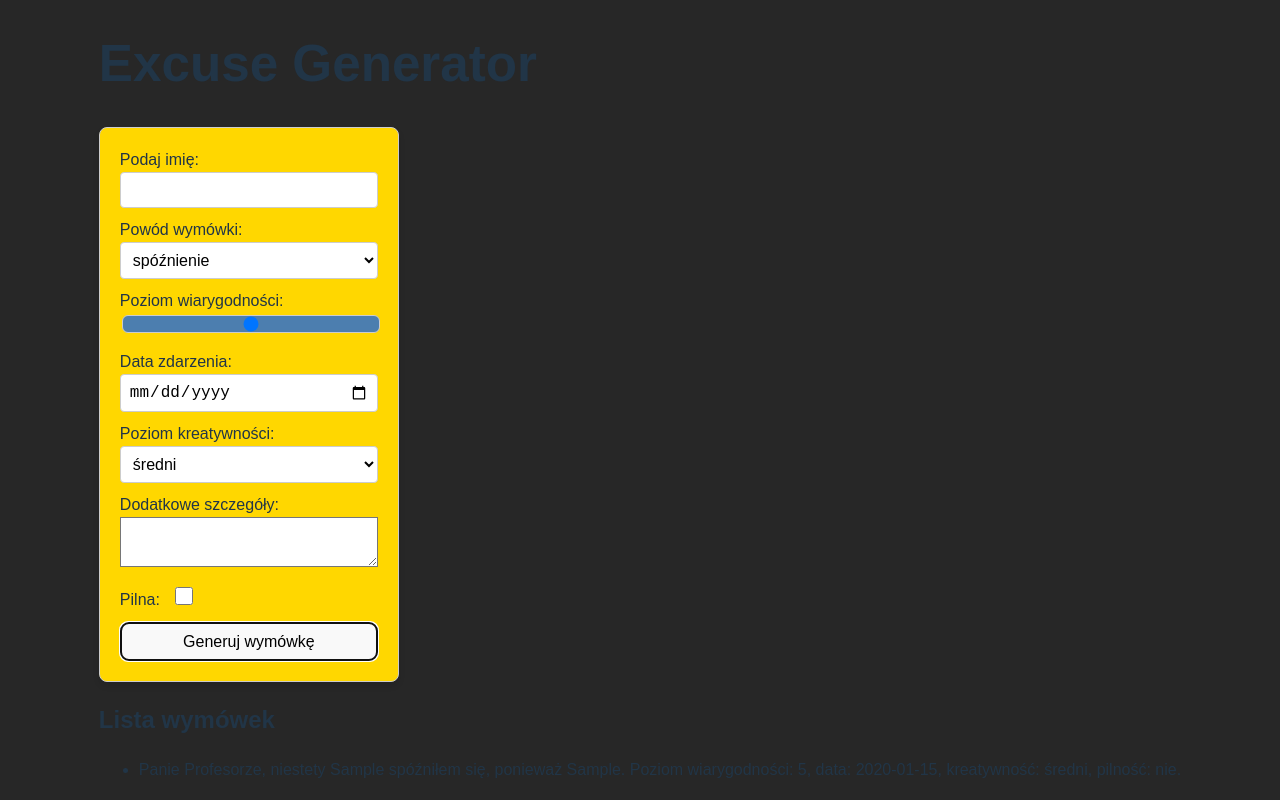
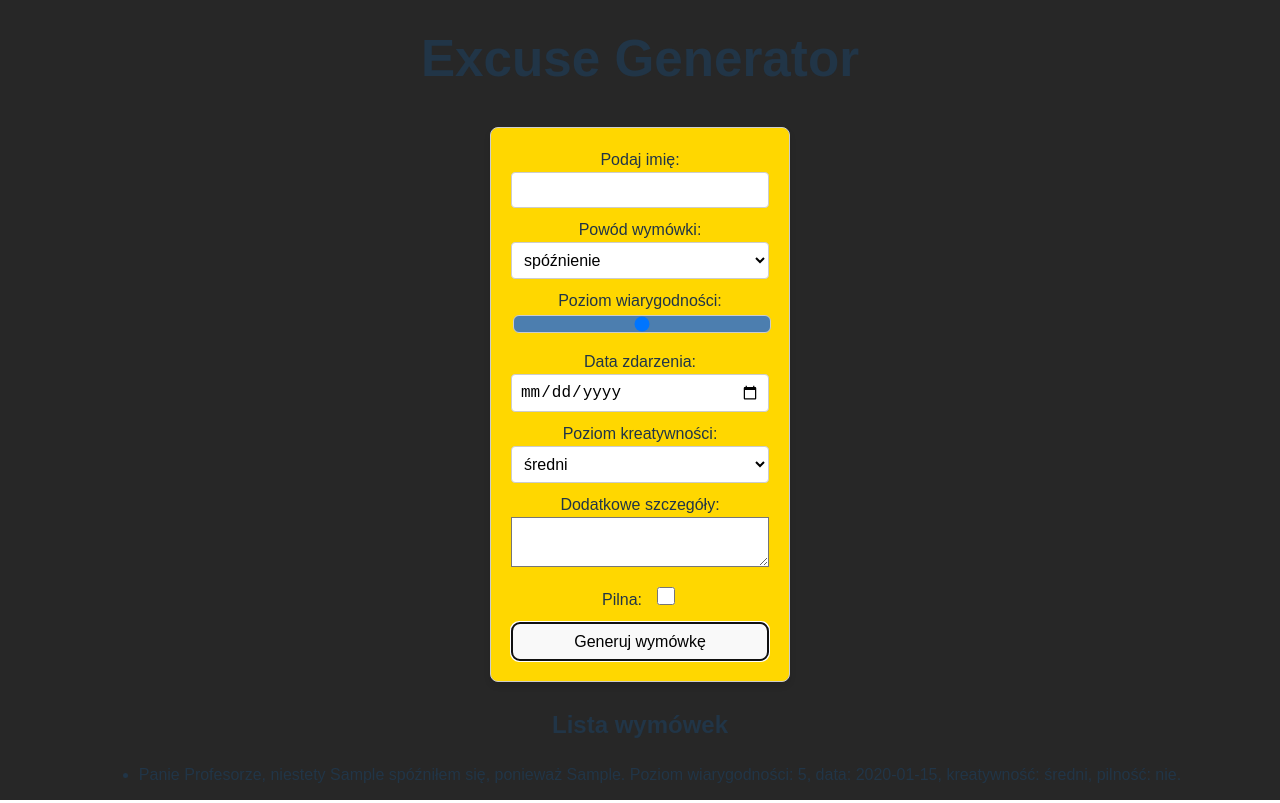
Before and after one commit to probula/Excuse-Generator, a React (Vite) app: page / in a window 1280 px wide. Both pictures are taken after typing "Sample", "2020-01-15", "Sample" into the empty fields and a click on the button "Generuj wymówkę". Built offline with nearby package versions, Linux system fonts and the light colour scheme.

Commit message:
Improved code to permanently center the form and added a slider when the list is too long. Also fixed bugs in the code

```diff
--- a/src/App.tsx
+++ b/src/App.tsx
@@ -11,7 +11,7 @@ function App() {
             : data.reason === 'niedostarczenie pracy domowej'
                 ? 'nie dostarczyłem pracy domowej'
                 : 'nie odpowiedziałem na wiadomość'}, ponieważ ${data.details || 'nie mogę o tym mówić'}.
-Poziom wiarygodności: ${data.reliability}, data: ${data.date}, kreatywność: ${data.creativity}, pilność: ${data.urgent ? 'tak' : 'nie'}.`;
+                Poziom wiarygodności: ${data.reliability}, data: ${data.date}, kreatywność: ${data.creativity}, pilność: ${data.urgent ? 'tak' : 'nie'}.`;
 
         setExcuses(prev => [newExcuse, ...prev]);
     };
@@ -20,7 +20,7 @@ Poziom wiarygodności: ${data.reliability}, data: ${data.date}, kreatywność: $
         <div className="App">
             <h1>Excuse Generator</h1>
             <Form onSubmit={handleAddExcuse} />
-            <Excuses excuses={excuses} />
+            <Excuses excuse={excuses} />
         </div>
     );
 }
--- a/src/Excuses.tsx
+++ b/src/Excuses.tsx
@@ -4,16 +4,16 @@ interface Props {
     excuse: string[];
 }
 
-const Excuses = ({ excuses }: Props) => {
+const Excuses = ({ excuse }: Props) => {
 
     return (
         <div>
             <h2>Lista wymówek</h2>
-            {excuses.length === 0 ? (
+            {excuse.length === 0 ? (
                 <p>Brak wymówek.</p>
             ) : (
                 <ul>
-                    {excuses.map((excuse, index) => (
+                    {excuse.map((excuse, index) => (
                         <li key={index}>{excuse}</li>
                     ))}
                 </ul>
--- a/src/Form.css
+++ b/src/Form.css
@@ -59,3 +59,16 @@ input[type="checkbox"] {
     cursor: pointer;
     margin-left: 15px;
 }
+.App {
+    display: flex;
+    flex-direction: column;
+    align-items: center;
+    text-align: center;
+    gap: 5px;
+}
+
+ul {
+    text-align: left;
+    max-height: 100px;
+    overflow: auto;
+}
```
